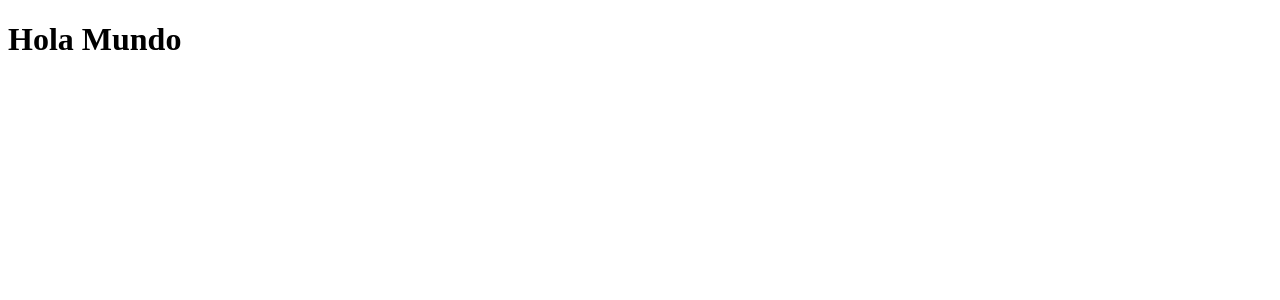
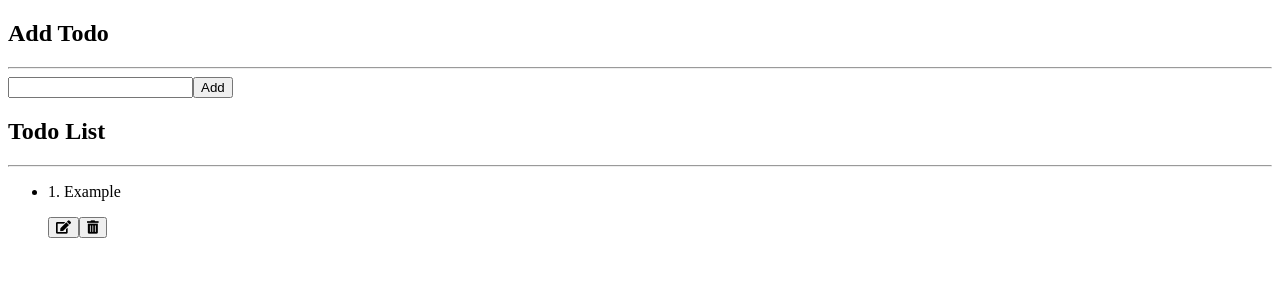
Before and after one commit to JuanWebDeveloper/TodoApp-useReducer, a React (Create React App) app: page / in a window 1280 px wide. Shown: the top 300 px of the page. Built offline with nearby package versions, Linux system fonts and the light colour scheme.

Commit message:
Application HTML

```diff
--- a/public/index.html
+++ b/public/index.html
@@ -7,6 +7,13 @@
 		<title>TodoApp useReducer</title>
 		<link rel="icon" href="%PUBLIC_URL%/logo.png" />
 		<link rel="apple-touch-icon" href="%PUBLIC_URL%/logo.png" />
+		<!-- Icons -->
+		<link
+			rel="stylesheet"
+			href="https://use.fontawesome.com/releases/v5.15.1/css/all.css"
+			integrity="sha384-vp86vTRFVJgpjF9jiIGPEEqYqlDwgyBgEF109VFjmqGmIY/Y4HV4d3Gp2irVfcrp"
+			crossorigin="anonymous"
+		/>
 	</head>
 	<body>
 		<div id="root"></div>
--- a/src/App.js
+++ b/src/App.js
@@ -1,9 +1,13 @@
 import React from 'react';
+
+import { TodoAdd } from './components/TodoAdd';
+import { TodoList } from './components/TodoList';
 
 const App = () => {
 	return (
-		<div>
-			<h1>Hola Mundo</h1>
+		<div className='main-container'>
+			<TodoAdd />
+			<TodoList />
 		</div>
 	);
 };
--- /dev/null
+++ b/src/components/TodoAdd.js
@@ -0,0 +1,15 @@
+import React from 'react';
+
+export const TodoAdd = () => {
+	return (
+		<div className='form-container'>
+			<h2>Add Todo</h2>
+			<hr />
+
+			<form>
+				<input type='text' name='description' autoComplete='off' />
+				<button type='submit'>Add</button>
+			</form>
+		</div>
+	);
+};
--- /dev/null
+++ b/src/components/TodoList.js
@@ -0,0 +1,25 @@
+import React from 'react';
+
+export const TodoList = () => {
+	return (
+		<div className='todo-list_container'>
+			<h2>Todo List</h2>
+			<hr />
+
+			<ul>
+				<li>
+					<p>1. Example</p>
+					<div className='action-buttons'>
+						<button className='edit'>
+							<i class='fas fa-edit'></i>
+						</button>
+
+						<button className='delete'>
+							<i class='fas fa-trash-alt'></i>
+						</button>
+					</div>
+				</li>
+			</ul>
+		</div>
+	);
+};
```
